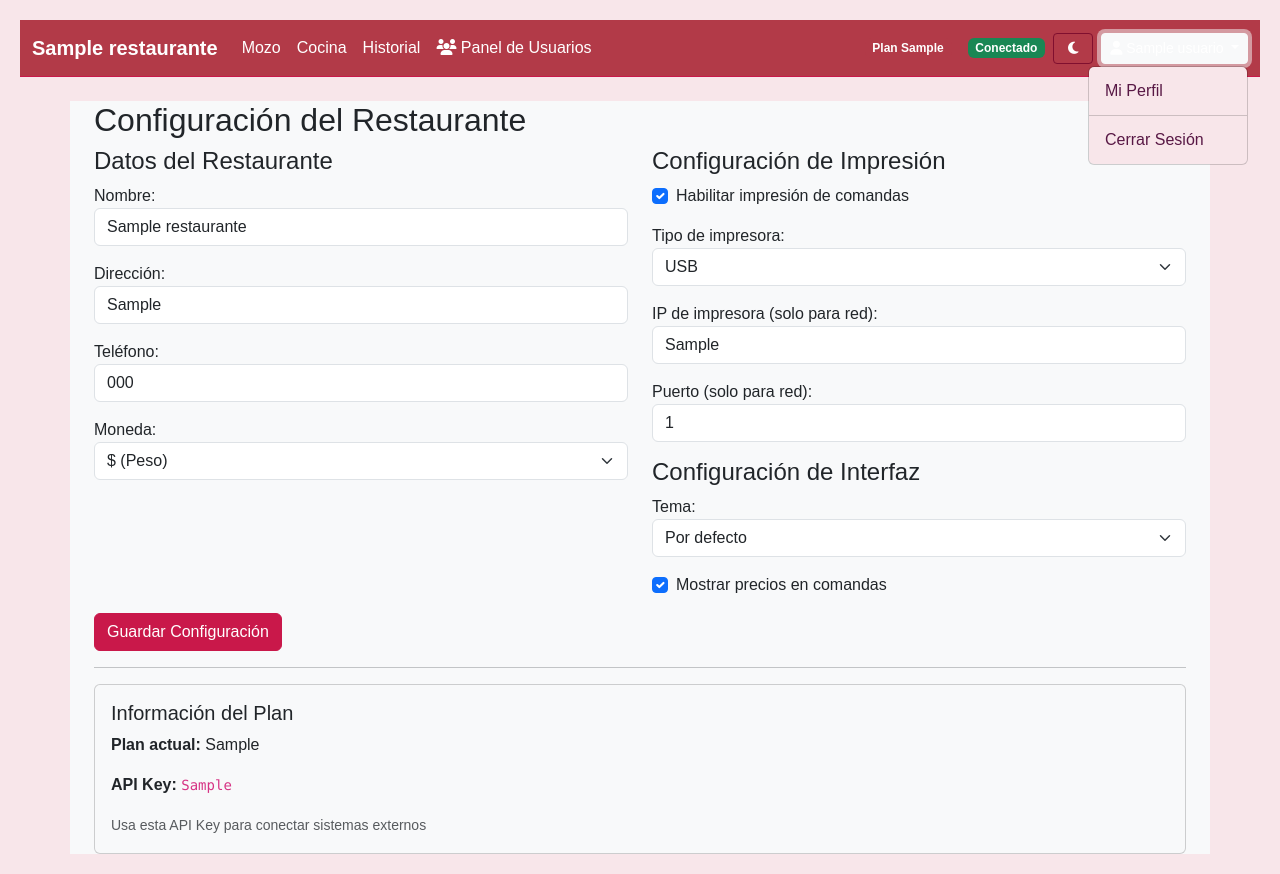
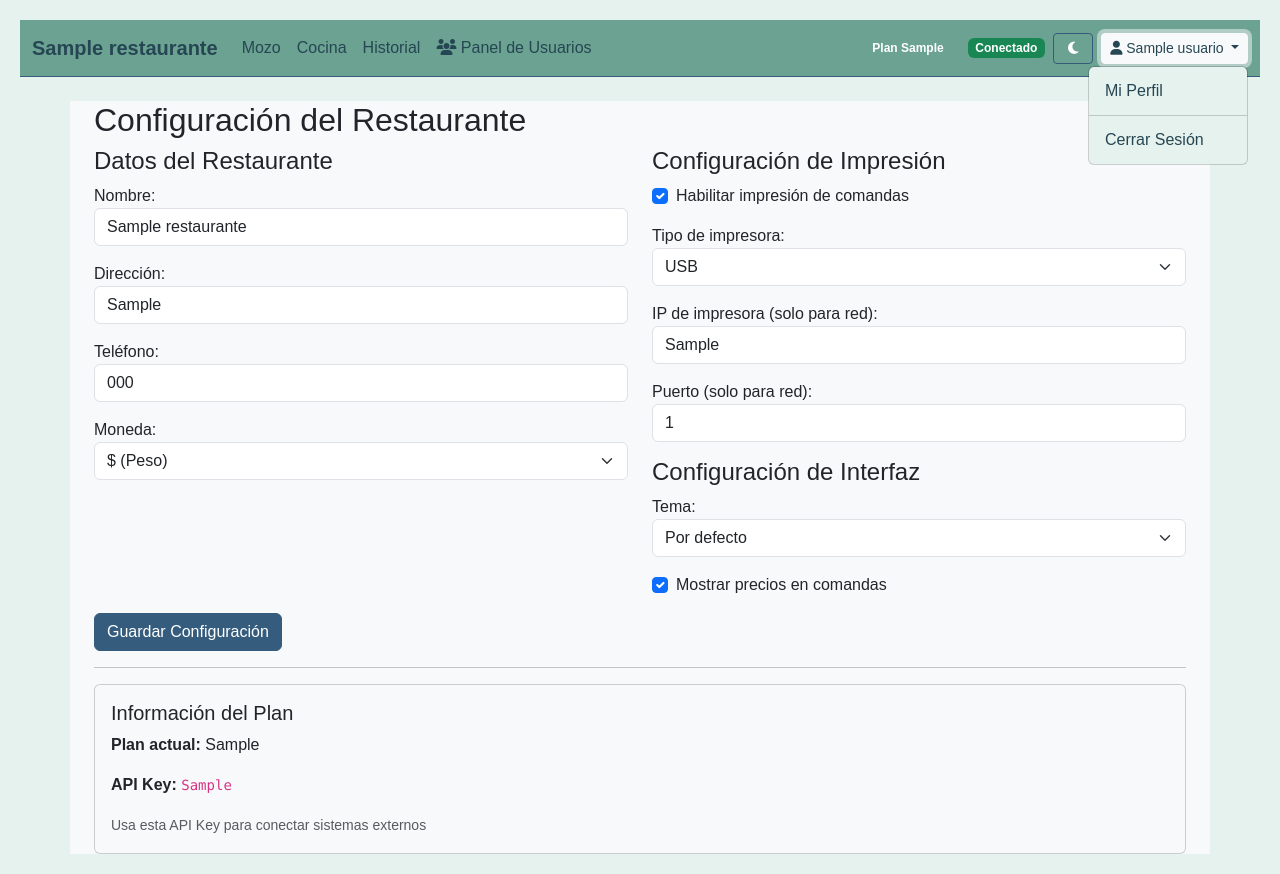
Before and after one commit to Abalito04/App-resto, a Flask app: page /auth/configuracion in a window 1280 px wide, after a click that opens the changed part. Run offline with Flask 3, Linux system fonts and the light colour scheme; a user stored in the database is signed in; tables that the repository leaves empty hold one stand-in row (values such as "Sample post"); some libraries are stand-ins or nearby versions.

Commit message:
probando paleta de colores

```diff
--- a/templates/base.html
+++ b/templates/base.html
@@ -18,7 +18,7 @@
     color: #f8f9fa !important;
   }
   body.bg-light {
-    background-color: #f8e6ea !important; /* Bordó pastel muy suave */
+    background-color: #e6f2ed !important; /* Verde pastel muy suave */
     color: #212529 !important;
   }
   .navbar-custom-dark {
@@ -26,9 +26,9 @@
     color: #fff !important;
   }
   .navbar-custom-light {
-    background-color: #b23a48 !important; /* Bordó pastel navbar */
+    background-color: #6ba292 !important; /* Verde pastel navbar */
     color: #fff !important;
-    border-bottom: 1px solid #c9184a;
+    border-bottom: 1px solid #355c7d;
   }
   .navbar-custom-dark .navbar-nav .nav-link,
   .navbar-custom-dark .navbar-brand,
@@ -40,16 +40,16 @@
   .navbar-custom-light .navbar-brand,
   .navbar-custom-light .dropdown-toggle,
   .navbar-custom-light .btn-outline-dark {
-    color: #fff !important;
+    color: #264653 !important;
   }
   .dropdown-menu.bg-dark {
     background-color: #23272b !important;
   }
   .dropdown-menu.bg-light {
-    background-color: #f8e6ea !important; /* Bordó pastel muy claro para el menú */
+    background-color: #e6f2ed !important; /* Verde pastel muy claro para el menú */
   }
   .dropdown-menu .dropdown-item {
-    color: #581845 !important;
+    color: #264653 !important;
   }
   .btn-outline-light, .btn-outline-dark {
     border-color: transparent;
@@ -63,35 +63,35 @@
     border: 1px solid #fff !important;
   }
   .btn-theme-light {
-    background: #b23a48 !important;
+    background: #6ba292 !important;
     color: #fff !important;
-    border: 1px solid #800f2f !important;
+    border: 1px solid #355c7d !important;
   }
   .btn-primary, .btn-primary:active, .btn-primary:focus {
-    background-color: #c9184a !important;
-    border-color: #c9184a !important;
+    background-color: #355c7d !important;
+    border-color: #355c7d !important;
     color: #fff !important;
   }
   .btn-warning, .btn-warning:active, .btn-warning:focus {
-    background-color: #b23a48 !important;
-    border-color: #b23a48 !important;
-    color: #fff !important;
+    background-color: #a8dadc !important;
+    border-color: #a8dadc !important;
+    color: #264653 !important;
   }
   .btn-danger, .btn-danger:active, .btn-danger:focus {
-    background-color: #800f2f !important;
-    border-color: #800f2f !important;
+    background-color: #264653 !important;
+    border-color: #264653 !important;
     color: #fff !important;
   }
   .badge.bg-info {
-    background-color: #b23a48 !important;
+    background-color: #6ba292 !important;
     color: #fff !important;
   }
   .form-control:focus {
-    border-color: #b23a48 !important;
-    box-shadow: 0 0 0 0.2rem rgba(178,58,72,.25) !important;
+    border-color: #6ba292 !important;
+    box-shadow: 0 0 0 0.2rem rgba(107,162,146,.25) !important;
   }
   .table-striped > tbody > tr:nth-of-type(odd) {
-    background-color: #f8e6ea !important;
+    background-color: #e6f2ed !important;
   }
   .table-striped > tbody > tr:nth-of-type(even) {
     background-color: #fff !important;
```
